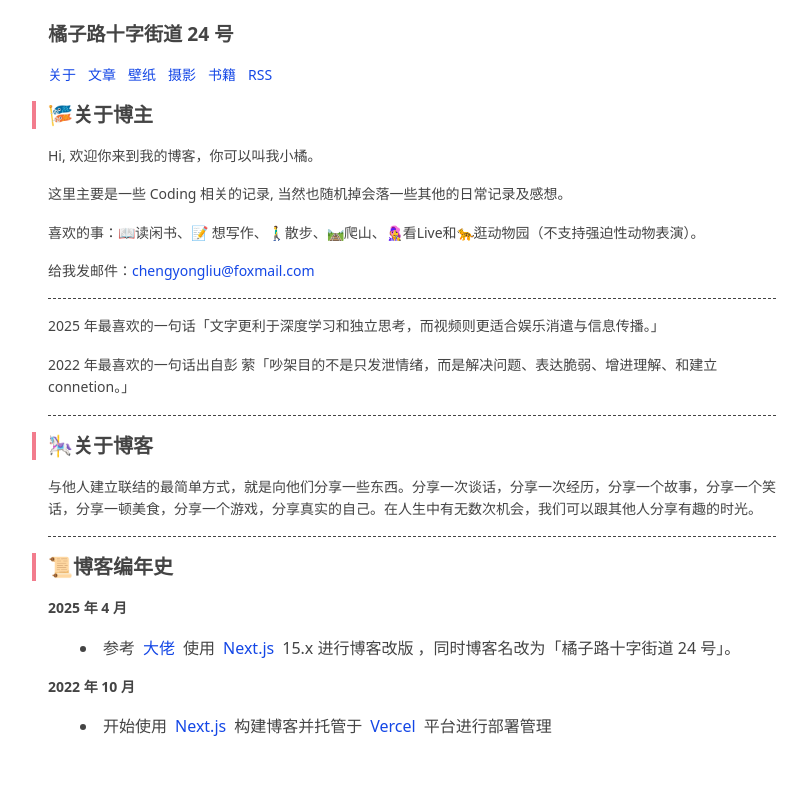
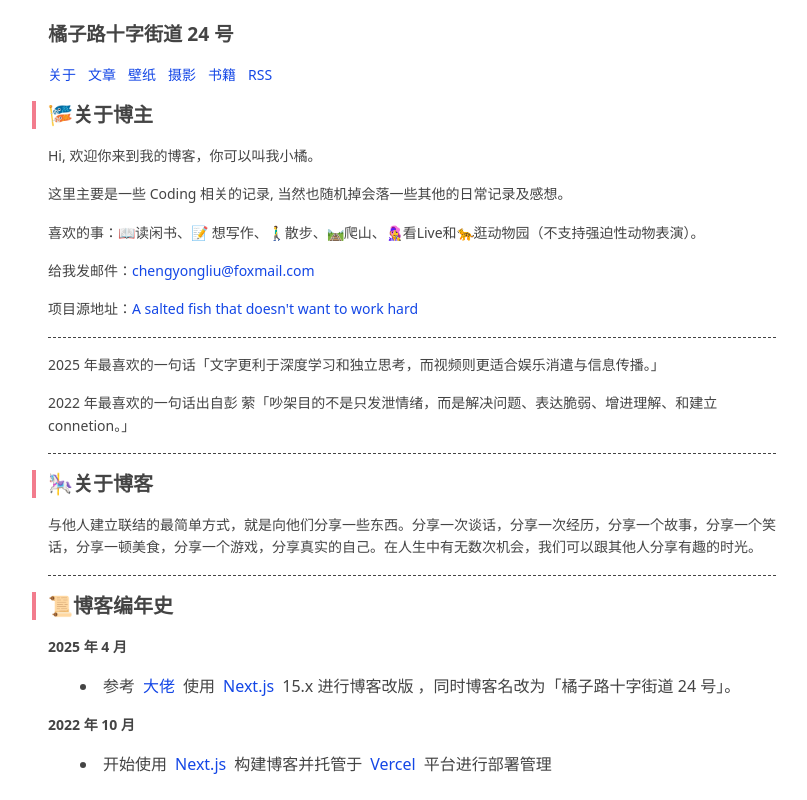
Before and after one commit to LiminalAuraCollective/blog, a Next.js app: page / in a window 1280 px wide. Shown: the whole page, without its empty margins (228-1035 px from the left). Built offline with nearby package versions, Linux system fonts and the light colour scheme.

Commit message:
fix(home): update desc

```diff
--- a/app/page.tsx
+++ b/app/page.tsx
@@ -23,6 +23,16 @@ export default function Home() {
           className="text-blue-700 hover:underline decoration-solid"
         >
           chengyongliu@foxmail.com
+        </Link>
+      </p>
+      <p className={ClassP}>
+        项目源地址：
+        <Link
+          href="https://github.com/TravelerAs/blog"
+          className="text-blue-700 hover:underline decoration-solid"
+          target="_blank"
+        >
+          A salted fish that doesn't want to work hard
         </Link>
       </p>
       <hr className="border-dashed border-t my-2" />
```
